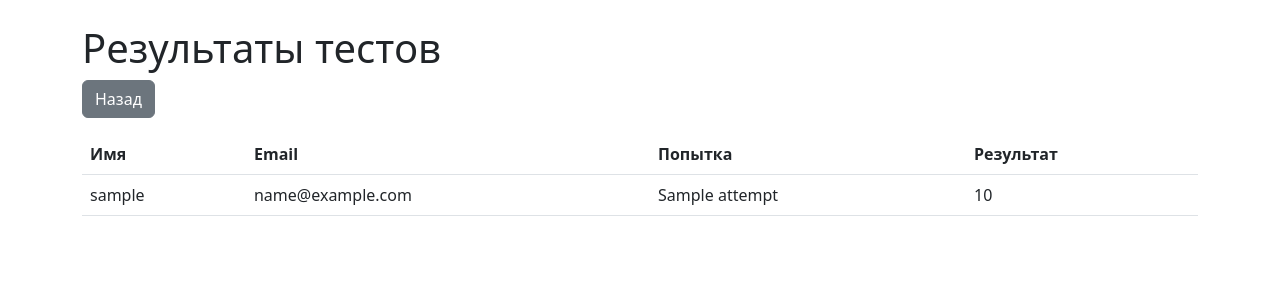
After one commit to Kamilrose/bioquiz, a Django app: template quiz/templates/quiz/scores.html in a window 1280 px wide. The commit adds this page. Shown: the top 300 px of the page. Run offline with Django 5.2, Linux system fonts and the light colour scheme; the template is opened without the code that fills it: most values are stand-ins (such as "Sample title", 1, 10 or a date in 2020).

Commit message:
add scores page

```diff
--- a/questions.csv
+++ b/questions.csv
@@ -2,3 +2,4 @@ Question,correct_answer,answer1,answer2,answer3,answer4,answer5,answer6
 "Свойство организма передавать при размножении свои признаки и особенности развития потомству называется:",2,изменчивость,наследственность,доминантность,эпистаз,,
 "При изучении наследственности и изменчивости используют следующие методы современной биологии:",4,"гибридологический, эволюционный","цитотологический, эволюционный","эволюционный, генеалогический","гибридологический, цитогенетический",,
 "Совокупность внешних и внутренних признаков организма, сложившихся в результате его развития, называется:",2,генотип,фенотип,кариотип,генофонд,,
+"Сколько законов генетики открыл Г. Мендель?",1,3,4,2,5,,
--- a/quiz/templates/quiz/index.html
+++ b/quiz/templates/quiz/index.html
@@ -6,5 +6,8 @@
 <h1>Это страничка проекта про изучение биологии. </h1>
 <ul class="list-group">
     <li class="list-group-item"><a href="{% url 'questions_list' %}">Просмотр всех вопросов</a></li>
+    <li class="list-group-item"><a href="{% url 'add_question' %}">Добавить новый вопрос</a></li>
+    <li class="list-group-item"><a href="{% url 'take_test' %}">Пройти тест</a></li>
+    <li class="list-group-item"><a href="{% url 'scores' %}">Результаты тестов</a></li>
 </ul>
 {% endblock %}
--- /dev/null
+++ b/quiz/templates/quiz/scores.html
@@ -0,0 +1,28 @@
+{% extends 'quiz/base.html' %}
+
+{% block title %}Результаты{% endblock %}
+
+{% block content %}
+<h1>Результаты тестов</h1>
+<a href="{% url 'index' %}" class="btn btn-secondary mb-3">Назад</a>
+<table class="table">
+    <thead>
+        <tr>
+            <th>Имя</th>
+            <th>Email</th>
+            <th>Попытка</th>
+            <th>Результат</th>
+        </tr>
+    </thead>
+    <tbody>
+        {% for r in results %}
+        <tr>
+            <td>{{ r.user_name }}</td>
+            <td>{{ r.user_email }}</td>
+            <td>{{ r.attempt }}</td>
+            <td>{{ r.score }}</td>
+        </tr>
+        {% endfor %}
+    </tbody>
+</table>
+{% endblock %}
--- a/quiz/urls.py
+++ b/quiz/urls.py
@@ -4,5 +4,7 @@ from . import views
 urlpatterns = [
     path('', views.index, name='index'),
     path('questions/', views.questions_list, name='questions_list'),
-    path('add_question/', views.add_question, name='add_question')
+    path('add_question/', views.add_question, name='add_question'),
+    path('take_test/', views.take_test, name='take_test'),
+    path('scores/', views.scores, name='scores'),
 ]
```
